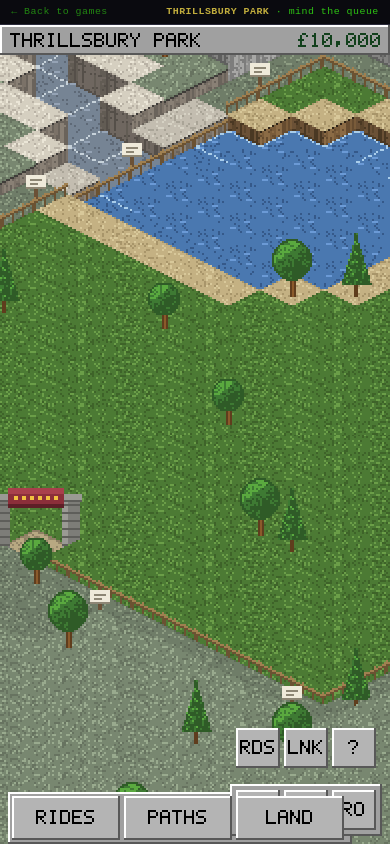
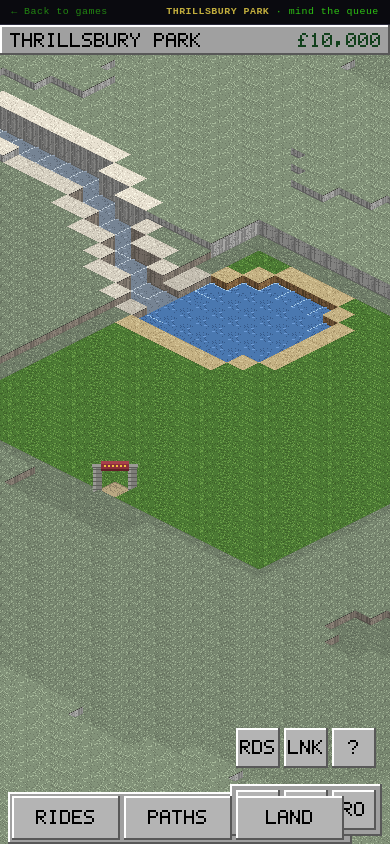
Before and after one commit to hugh-cmyk/finley-watson, a plain HTML site: page coaster.html in a window 390 px wide. Drawn offline with Linux system fonts and the light colour scheme; animation ran at ten frames a second.

Commit message:
Coaster: a map view at the widest zoom
Adds a zoom step at one device pixel per world pixel, which on a retina
tablet fits the whole 96x96 world on screen at once. Four times the tiles
would be four times the drawing, so at that range the small clutter is
dropped - trees, fences, for-sale signs, the grass lip on cliff faces and
the build grid - leaving ground, water, paths, track and buildings.

Co-Authored-By: Claude Opus 5 (1M context) <noreply@anthropic.com>

```diff
--- a/coaster.html
+++ b/coaster.html
@@ -108,9 +108,9 @@ var HH      = 8;       // half tile height
 var ZH      = 8;       // pixels per height level
 var MAX_Z   = 10;      // highest land level
 
-var ZOOMS   = [2, 3, 4, 6, 8];   // device pixels per world pixel
+var ZOOMS   = [1, 2, 3, 4, 6, 8];   // device pixels per world pixel; 1 is the map view
 var TARGET_BUF_W = 560;          // aim for roughly this many world px across
-var MAX_BUF_PX   = 460000;       // buffer area guard (perf)
+var MAX_BUF_PX   = 3700000;      // buffer area guard; big enough for the map view
 
 var STEP    = 1 / 60;  // fixed simulation step
 var MAX_DT  = 0.1;     // clamp so a backgrounded tab doesn't fast-forward
@@ -2483,6 +2483,7 @@ function drawObject(g, obj, sx, sy) {
 }
 
 function drawWorld(g) {
+  var far = scale <= 1;                 // map view: ground, water, paths, track
   var maxD = 2 * WORLD - 2;
   // visible diagonals: screen y of a diagonal is d*HH - z*ZH + cam.y
   var dLo = Math.floor((-cam.y - 48) / HH);
@@ -2510,7 +2511,7 @@ function drawWorld(g) {
       var hr = tr ? surfaceLevel(tr) : null;
       var hl = tl ? surfaceLevel(tl) : null;
       var kind = wet ? 'wet' : (t.h >= 4 ? 'rock' : 'dirt');
-      var lip = !wet && t.surface === 'grass';
+      var lip = !far && !wet && t.surface === 'grass';
 
       var dR = (hr === null) ? lvl * ZH + 10 : (lvl - hr) * ZH;
       if (dR > 0) g.drawImage(faceSprite('r', dR, kind, lip, out), sx + 16, sy + 8);
@@ -2532,7 +2533,8 @@ function drawWorld(g) {
 
       // plot fence, along every owned edge that meets land you do not own —
       // with a gap where the gate is, so people can actually get in
-      if (t.owned && !(t.object && t.object.type === 'entrance')) {
+      if (far) { /* no fence or for-sale signs in the map view */ }
+      else if (t.owned && !(t.object && t.object.type === 'entrance')) {
         for (var e = 0; e < 4; e++) {
           var wd = (e + cam.rot) % 4;                 // screen edge → world dir
           var nb = tileAt(w.x + DX[wd], w.y + DY[wd]);
@@ -2570,7 +2572,7 @@ function drawWorld(g) {
       if (cars) for (var ci = 0; ci < cars.length; ci++) drawCar(g, sim.ride, cars[ci].st, cars[ci].i);
 
       // a faint grid over everything you are allowed to build on
-      if (armed() && buildableHere(t)) {
+      if (!far && armed() && buildableHere(t)) {
         g.globalAlpha = 0.22;
         drawTileOutline(g, sx, sy, build.tool.tint);
         g.globalAlpha = 1;
@@ -2580,7 +2582,7 @@ function drawWorld(g) {
         drawTileOutline(g, sx, sy, '#ffffff');
       }
 
-      if (t.object) drawObject(g, t.object, sx, sy);
+      if (t.object && !(far && t.object.type === 'tree')) drawObject(g, t.object, sx, sy);
     }
   }
 }
```
